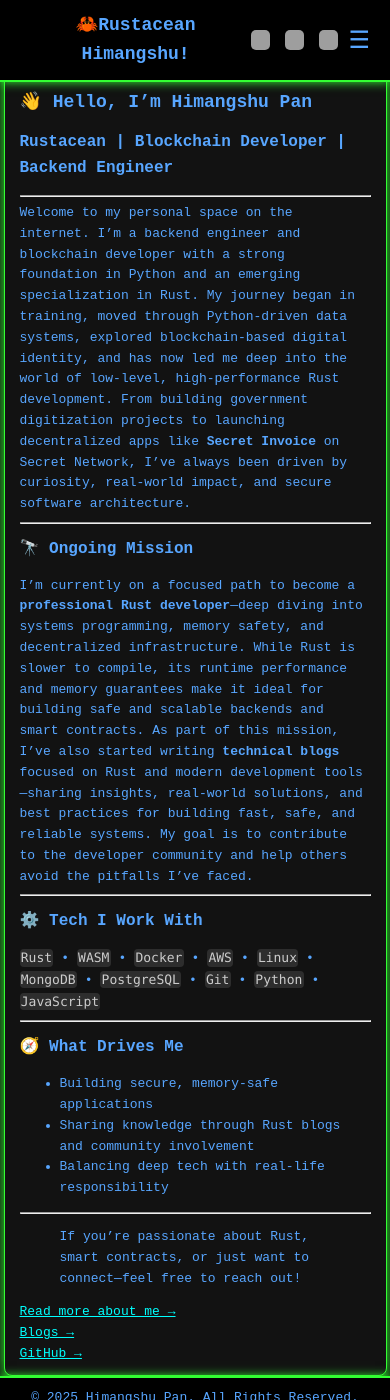
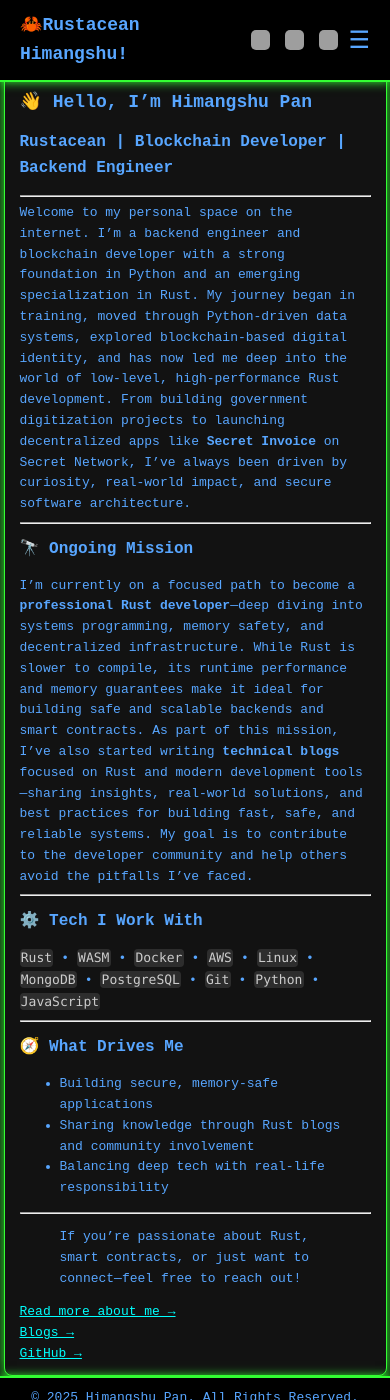
Before and after one commit to himangshu-blockchain/himangshu-blockchain.github.io, a Jekyll site: the page built from Site/index.markdown, in a window 390 px wide and 1400 px high. Built offline with Jekyll 4.4.1, drawn with Linux system fonts in a browser that asks for light colours; nearby versions of some CDN libraries; comment, search, counter and statistics services are not loaded; grey boxes are pictures that could not be loaded.

Commit message:
Style: fix header H1 text alignment to left

```diff
--- a/Site/assets/css/custom-style.css
+++ b/Site/assets/css/custom-style.css
@@ -280,6 +280,7 @@ figcaption {
 
   header h1 {
     font-size: large;
+    text-align: -webkit-left;
   }
   .social-icons a img {
     width: 20px; /* Adjust the size of the icons for smaller screens */
```
Also changed, not shown: 2 other files.
